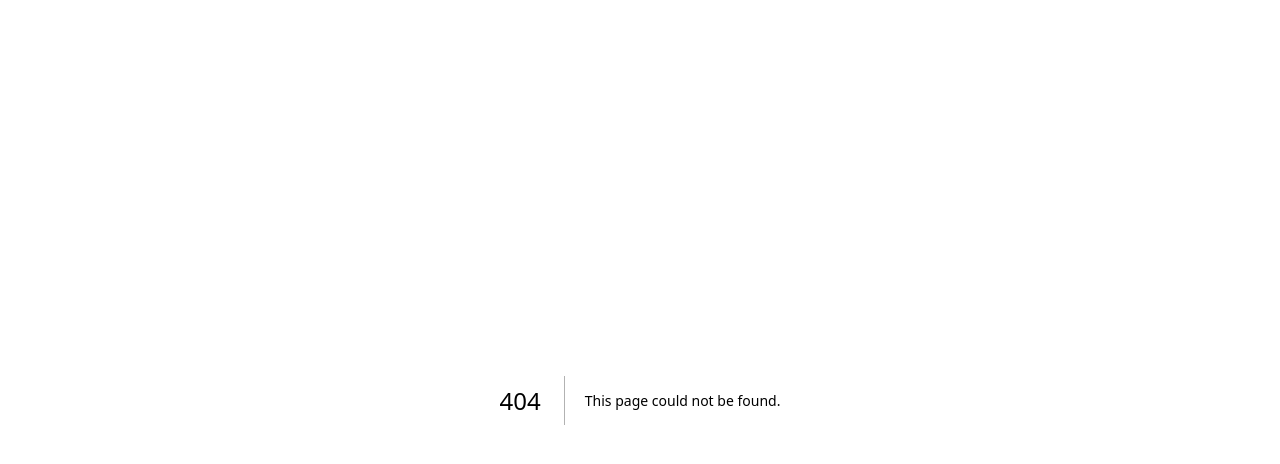
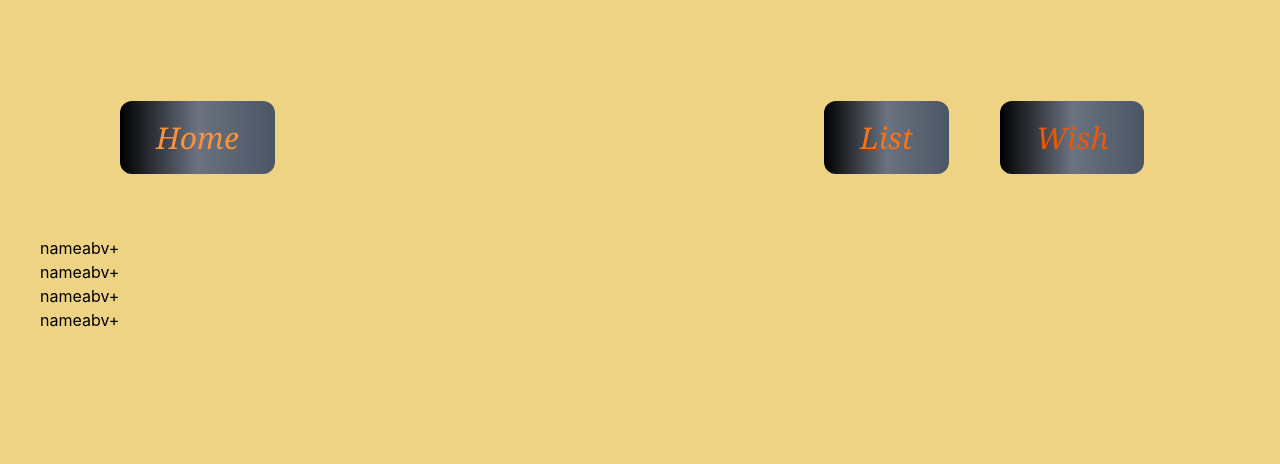
Before and after one commit to wjstpgh/Beer, a Next.js app: page /listpage in a window 1280 px wide. Before the commit this address had no page. Shown: the top 464 px of the page. Built offline with nearby package versions, Linux system fonts and the light colour scheme.

Commit message:
WEBTEAM-510 라우팅페이지 생성

```diff
--- /dev/null
+++ b/components/beer-detail.jsx
@@ -0,0 +1,15 @@
+
+
+const BeerDetail=()=>{
+  return(
+    <div>
+      <span>name</span>
+      <span>tagline</span>
+      <span>first_brewed</span>
+      <span>description</span>
+      <span>abv</span>
+    </div>
+  )
+}
+
+export default BeerDetail;
--- /dev/null
+++ b/components/beer.jsx
@@ -0,0 +1,14 @@
+
+
+const Beer = () => {
+  return (
+    <div>
+      {/* <img alt="#">image_url</img> */}
+      <span>name</span>
+      <span>abv</span>
+      <span>+</span>
+    </div>
+  );
+}
+
+export default Beer;
--- a/components/navbar.jsx
+++ b/components/navbar.jsx
@@ -1,15 +1,19 @@
 import Link from "next/link";
 
-const Nav=()=>{
-  return(
-    <div>
-    <Link href='/'>
-    <a>Home</a>
-    </Link>
-    <Link>
-    <a></a>
-    </Link>
+const Navbar = () => {
+  return (
+    <div className="container mx-auto px-20 py-20 grid grid-cols-6 gap-4 text-3xl">
+      <Link href='/' className="col-start-1 col-span-1">
+        <span className="px-9 py-4 font-serif italic text-orange-400 bg-gradient-to-r from-black via-gray-500 to-gray-600 hover:bg-gradient-to-r hover:from-gray-300 hover:via-gray-500 hover:to-gray-100 rounded-xl">Home</span>
+      </Link>
+      <Link href='/listpage' className="col-start-5 col-span-1">
+        <span className="px-9 py-4 font-serif italic text-orange-500 bg-gradient-to-r from-black via-gray-500 to-gray-600 hover:bg-gradient-to-r hover:from-gray-300 hover:via-gray-500 hover:to-gray-100 rounded-xl">List</span>
+      </Link>
+      <Link href='/wishpage' className="col-start-6 col-span-1">
+        <span className="px-9 py-4 font-serif italic text-orange-600 bg-gradient-to-r from-black via-gray-500 to-gray-600 hover:bg-gradient-to-r hover:from-gray-300 hover:via-gray-500 hover:to-gray-100 rounded-xl">Wish</span>
+      </Link>
+    </div>
+  );
+}
 
-    </div>
-  )
-}
+export default Navbar;
--- a/package.json
+++ b/package.json
@@ -18,6 +18,8 @@
     "recoil": "^0.7.6"
   },
   "devDependencies": {
+    "autoprefixer": "^10.4.13",
+    "postcss": "^8.4.18",
     "tailwindcss": "^3.2.3"
   }
 }
--- a/pages/index.js
+++ b/pages/index.js
@@ -1,10 +1,11 @@
-import {Link} from "next/link";
+import Navbar from "../components/navbar";
 
 const Homepage = () => {
   return (
-    <div>
-
-    </div>
+    <>
+      <Navbar />
+      지갑 연동 페이지
+    </>
   );
 }
 
--- /dev/null
+++ b/pages/listpage.jsx
@@ -0,0 +1,16 @@
+import Beer from "../components/beer";
+import Navbar from "../components/navbar";
+
+const ListPage = () => {
+  return (
+    <div>
+      <Navbar />
+      <div>
+
+      <Beer /><Beer /><Beer /><Beer />
+      </div>
+    </div>
+  );
+}
+
+export default ListPage;
--- /dev/null
+++ b/pages/wishpage.jsx
@@ -0,0 +1,16 @@
+import Beer from "../components/beer";
+import Navbar from "../components/navbar";
+
+const Wishpage = () => {
+  return (
+    <div>
+      <Navbar />
+      <div>
+
+      <Beer /><Beer /><Beer /><Beer />
+      </div>
+    </div>
+  );
+}
+
+export default Wishpage;
--- /dev/null
+++ b/postcss.config.js
@@ -0,0 +1,6 @@
+module.exports = {
+  plugins: {
+    tailwindcss: {},
+    autoprefixer: {},
+  },
+}
--- a/styles/globals.css
+++ b/styles/globals.css
@@ -1,7 +1,12 @@
+@tailwind base;
+@tailwind components;
+@tailwind utilities;
+
 html,
 body {
   padding: 0;
-  margin: 0;
+  margin: 20px;
+  background-color: rgb(239, 211, 133);
   font-family: -apple-system, BlinkMacSystemFont, Segoe UI, Roboto, Oxygen,
     Ubuntu, Cantarell, Fira Sans, Droid Sans, Helvetica Neue, sans-serif;
 }
@@ -14,3 +19,29 @@ a {
 * {
   box-sizing: border-box;
 }
+
+blockquote,
+dl,
+dd,
+h1,
+h2,
+h3,
+h4,
+h5,
+h6,
+hr,
+figure,
+p,
+pre {
+  margin: 0;
+}
+
+h1,
+h2,
+h3,
+h4,
+h5,
+h6 {
+  font-size: inherit;
+  font-weight: inherit;
+}
--- a/tailwind.config.js
+++ b/tailwind.config.js
@@ -1,6 +1,10 @@
 /** @type {import('tailwindcss').Config} */
 module.exports = {
-  content: ["./*.{html,js}"],
+  content: [
+    "./app/**/*.{js,ts,jsx,tsx}",
+    "./pages/**/*.{js,ts,jsx,tsx}",
+    "./components/**/*.{js,ts,jsx,tsx}",
+  ],
   theme: {
     extend: {},
   },
```
Also changed, not shown: pages/list.jsx (deleted, +0 -9 lines), 2 other files (tests, documents, lock files or other folders).
